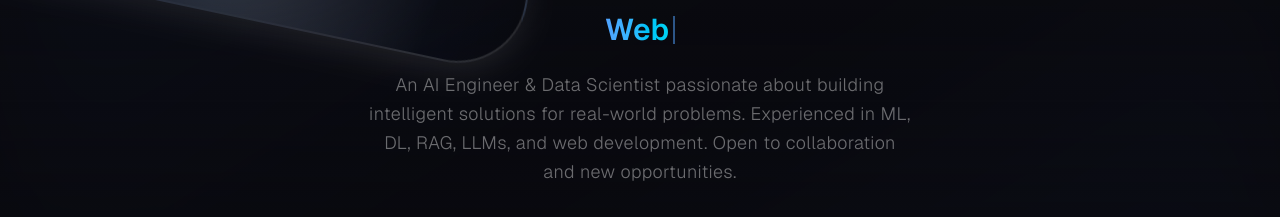
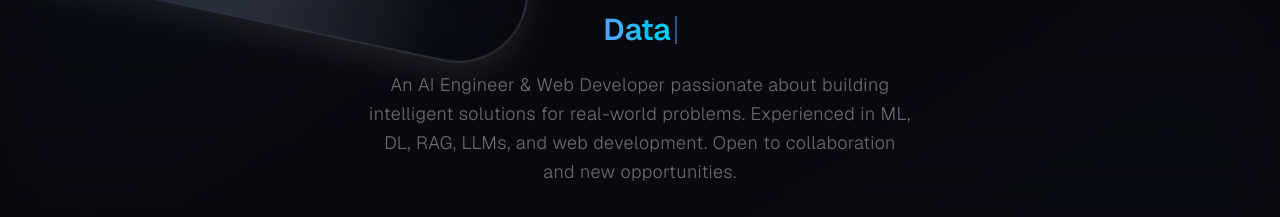
Before and after one commit to phengsopanhahero-create/Portfolio, a Next.js app in the folder my-portfolio/: page / in a window 1280 px wide. Shown: the part 299-516 px from the top of the page. Built offline with nearby package versions, Linux system fonts and the light colour scheme.

Commit message:
Edit sth

```diff
--- a/my-portfolio/app/layout.tsx
+++ b/my-portfolio/app/layout.tsx
@@ -14,7 +14,7 @@ const geistMono = Geist_Mono({
 
 export const metadata: Metadata = {
   title: "Sopanha's Portfolio",
-  description: "Ai Engineer and Data Scientist",
+  description: "Ai Engineer and Web Developer ",
 };
 
 export default function RootLayout({
--- a/my-portfolio/components/Footer.tsx
+++ b/my-portfolio/components/Footer.tsx
@@ -23,7 +23,7 @@ export default function Footer() {
               <span className="text-slate-900 dark:text-white font-semibold">{personalInfo.name}</span>
             </div>
             <p className="text-slate-500 text-xs leading-relaxed">
-              AI Engineer & Data Scientist passionate about building innovative solutions with ML, DL, RAG, and LLM technologies.
+              AI Engineer & Web Developer  passionate about building innovative solutions with ML, DL, RAG, and LLM technologies.
             </p>
           </div>
 
--- a/my-portfolio/data/portfolio.ts
+++ b/my-portfolio/data/portfolio.ts
@@ -6,8 +6,8 @@ export const personalInfo = {
   phone: "060 271 125",
   github: "https://github.com/phengsopanhahero-create",
   location: "Phnom Penh, Cambodia",
-  bio: "An AI Engineer & Data Scientist passionate about building intelligent solutions for real-world problems. Experienced in ML, DL, RAG, LLMs, and web development. Open to collaboration and new opportunities.",
-  roles: ["AI Engineer","Data Scientist", "Web Developer"],
+  bio: "An AI Engineer & Web Developer  passionate about building intelligent solutions for real-world problems. Experienced in ML, DL, RAG, LLMs, and web development. Open to collaboration and new opportunities.",
+  roles: ["AI Engineer", "Web Developer", "Data Scientist"],
 };
 
 export const skills = {
```
